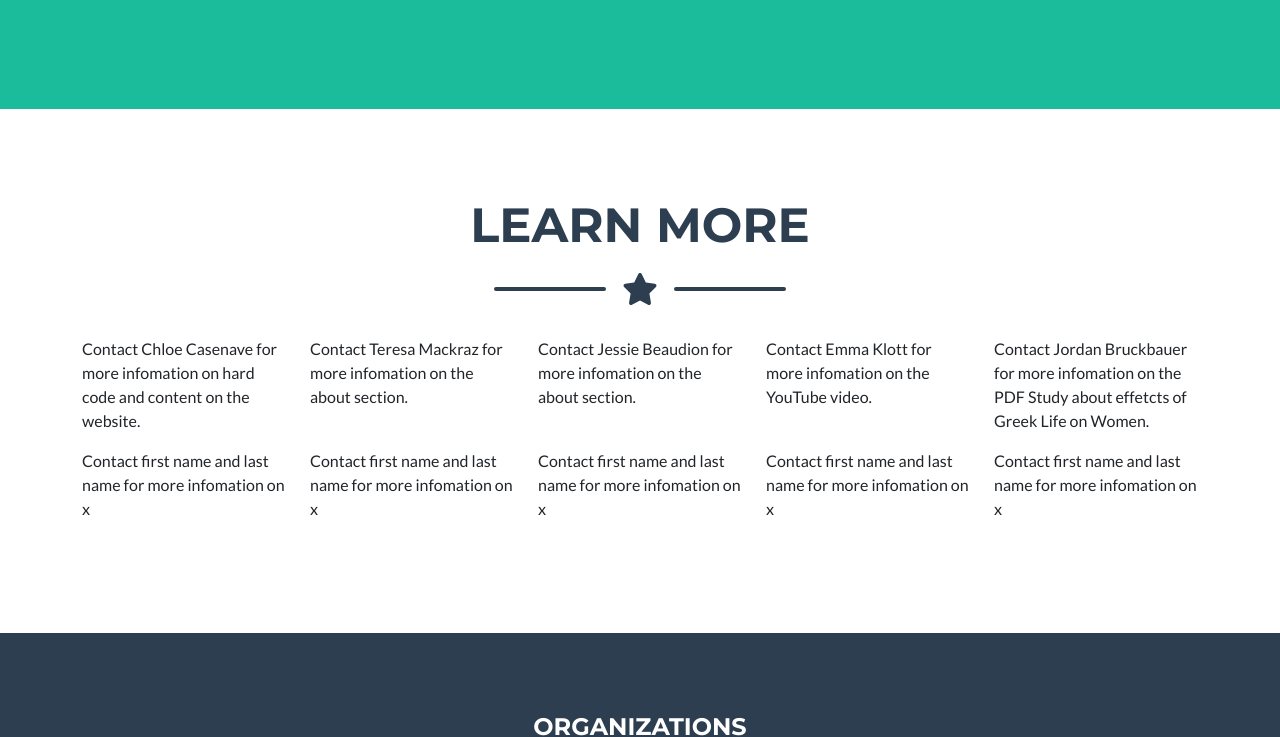
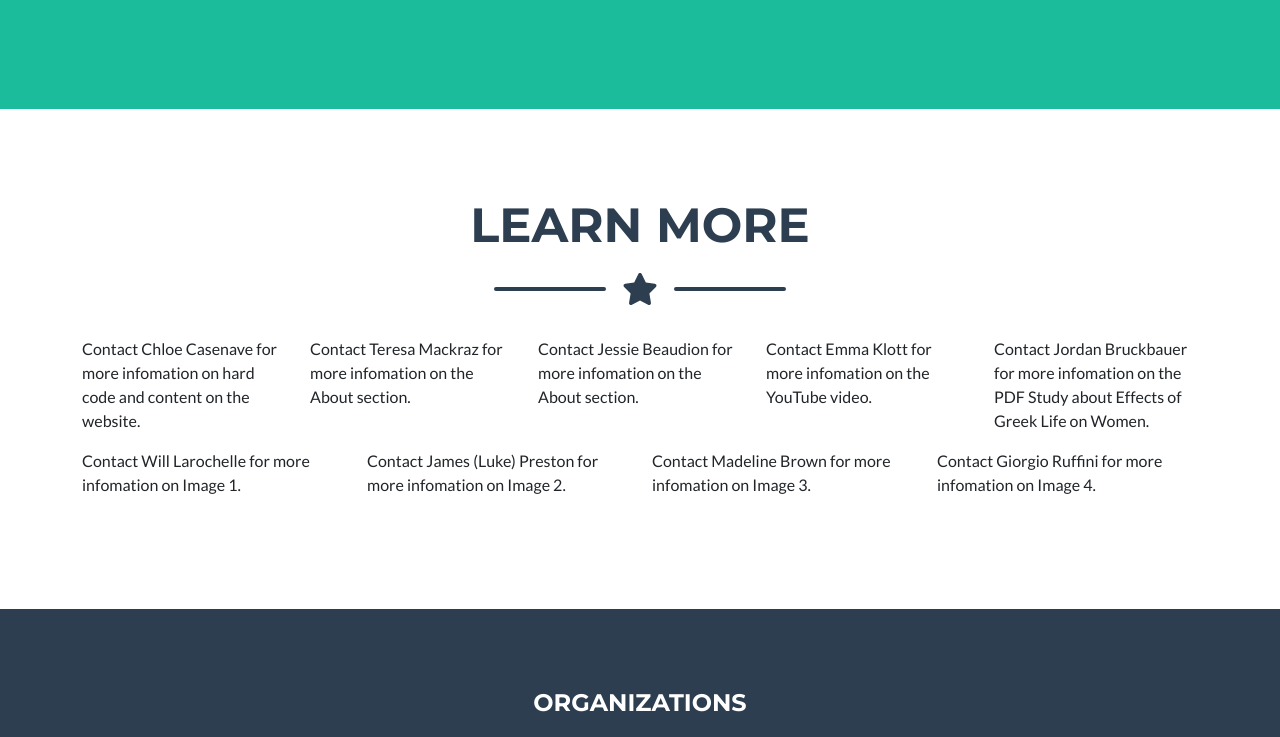
Before and after one commit to ISS210FinalWebsite/ISS210Sec24Team1, a plain HTML site: page index.html in a window 1280 px wide. Shown: the part 2125-2862 px from the top of the page. Drawn offline with nearby package versions, Linux system fonts and the light colour scheme.

Commit message:
7index.html
contact section in full / youtube fix

```diff
--- a/index.html
+++ b/index.html
@@ -79,7 +79,7 @@
                             <div class="portfolio-item-caption d-flex align-items-center justify-content-center h-100 w-100">
                                 <div class="portfolio-item-caption-content text-center text-white"><i class="fas fa-plus fa-3x"></i></div>
                             </div>
-                            <img class="img-fluid" src="assests/img/portfolio/Youtube.png" alt="..." />
+                            <img class="img-fluid" src="assets/img/portfolio/Youtube.png" alt="..." />
                         </div>
                     </div>
                     <!-- Involved Item 3-->
@@ -153,17 +153,16 @@
                <!--List Contributor's Names and attributions-->
                 <div class="row justify-content-center">
                     <div class="col-sm"><p>Contact Chloe Casenave for more infomation on hard code and content on the website.</p></div>
-                    <div class="col-sm"><p>Contact Teresa Mackraz for more infomation on the about section.</p></div>
-                    <div class="col-sm"><p>Contact Jessie Beaudion for more infomation on the about section.</p></div>
+                    <div class="col-sm"><p>Contact Teresa Mackraz for more infomation on the About section.</p></div>
+                    <div class="col-sm"><p>Contact Jessie Beaudion for more infomation on the About section.</p></div>
                     <div class="col-sm"><p>Contact Emma Klott for more infomation on the YouTube video.</p></div>
-                    <div class="col-sm"><p>Contact Jordan Bruckbauer for more infomation on the PDF Study about effetcts of Greek Life on Women.</p></div>
+                    <div class="col-sm"><p>Contact Jordan Bruckbauer for more infomation on the PDF Study about Effects of Greek Life on Women.</p></div>
                 </div>
                 <div class="row justify-content-center">
-                    <div class="col-sm"><p>Contact first name and last name for more infomation on x</p></div>
-                    <div class="col-sm"><p>Contact first name and last name for more infomation on x</p></div>
-                    <div class="col-sm"><p>Contact first name and last name for more infomation on x</p></div>
-                    <div class="col-sm"><p>Contact first name and last name for more infomation on x</p></div>
-                    <div class="col-sm"><p>Contact first name and last name for more infomation on x</p></div>
+                    <div class="col-sm"><p>Contact Will Larochelle for more infomation on Image 1.</p></div>
+                    <div class="col-sm"><p>Contact James (Luke) Preston for more infomation on Image 2.</p></div>
+                    <div class="col-sm"><p>Contact Madeline Brown for more infomation on Image 3.</p></div>
+                    <div class="col-sm"><p>Contact Giorgio Ruffini for more infomation on Image 4.</p></div>
                 </div>
             </div>
         </section>
```
